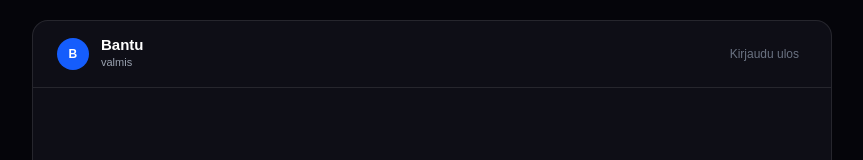
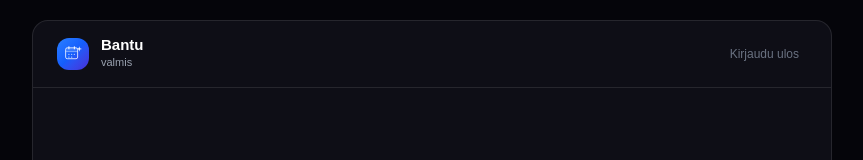
Before and after one commit to Cani41/AI-Calendar, a Next.js app: page /dashboard in a window 1280 px wide. Shown: the top 160 px of the page, without its empty margins (208-1071 px from the left). Built offline with nearby package versions, Linux system fonts and the light colour scheme.

Commit message:
Replace header and avatar logos with BantuAvatar SVG component

```diff
--- a/app/dashboard/page.tsx
+++ b/app/dashboard/page.tsx
@@ -2,6 +2,26 @@
 
 import { useEffect, useRef, useState } from "react";
 import ReactMarkdown from "react-markdown";
+
+function BantuAvatar({ className = "" }: { className?: string }) {
+  return (
+    <div className={`rounded-xl bg-gradient-to-br from-blue-500 via-blue-600 to-indigo-700 flex items-center justify-center flex-none ${className}`}>
+      <svg viewBox="0 0 34 34" fill="none" className="w-[58%] h-[58%]">
+        <rect x="3" y="7" width="22" height="20" rx="3" stroke="white" strokeWidth="1.6" fill="none" strokeOpacity="0.9"/>
+        <rect x="3" y="7" width="22" height="7" rx="3" fill="white" fillOpacity="0.15"/>
+        <line x1="3" y1="14" x2="25" y2="14" stroke="white" strokeWidth="1.4" strokeOpacity="0.5"/>
+        <line x1="9" y1="5" x2="9" y2="9" stroke="white" strokeWidth="1.8" strokeLinecap="round"/>
+        <line x1="19" y1="5" x2="19" y2="9" stroke="white" strokeWidth="1.8" strokeLinecap="round"/>
+        <circle cx="9" cy="19" r="1.3" fill="white" fillOpacity="0.7"/>
+        <circle cx="14" cy="19" r="1.3" fill="white" fillOpacity="0.7"/>
+        <circle cx="19" cy="19" r="1.3" fill="white" fillOpacity="0.7"/>
+        <circle cx="9" cy="24" r="1.3" fill="white" fillOpacity="0.7"/>
+        <circle cx="14" cy="24" r="1.3" fill="white" fillOpacity="0.7"/>
+        <path d="M28 4 L29.1 7.9 L33 9 L29.1 10.1 L28 14 L26.9 10.1 L23 9 L26.9 7.9 Z" fill="white" opacity="0.95"/>
+      </svg>
+    </div>
+  );
+}
 
 type Message = {
   role: "user" | "assistant";
@@ -214,9 +234,7 @@ export default function Dashboard() {
 
         {/* Header */}
         <header className="flex-none px-6 py-4 border-b border-white/10 flex items-center gap-3">
-          <div className="w-8 h-8 rounded-full bg-blue-600 flex items-center justify-center text-xs font-bold tracking-wide">
-            B
-          </div>
+          <BantuAvatar className="w-8 h-8" />
           <div className="flex-1">
             <h1 className="text-[15px] font-semibold leading-none">Bantu</h1>
             <p className="text-[11px] text-gray-400 mt-0.5">{loading ? "kirjoittaa…" : "valmis"}</p>
@@ -249,9 +267,7 @@ export default function Dashboard() {
               className={`flex items-end gap-2 ${msg.role === "user" ? "justify-end" : "justify-start"}`}
             >
               {msg.role === "assistant" && (
-                <div className="flex-none w-7 h-7 rounded-full bg-blue-600 flex items-center justify-center text-[10px] font-bold mb-0.5">
-                  B
-                </div>
+                <BantuAvatar className="w-7 h-7 mb-0.5" />
               )}
 
               <div className={`max-w-[85%] sm:max-w-[72%] text-[14px] leading-relaxed ${
@@ -279,9 +295,7 @@ export default function Dashboard() {
 
           {loading && (
             <div className="flex items-end gap-2 justify-start">
-              <div className="flex-none w-7 h-7 rounded-full bg-blue-600 flex items-center justify-center text-[10px] font-bold mb-0.5">
-                AI
-              </div>
+              <BantuAvatar className="w-7 h-7 mb-0.5" />
               <div className="bg-[#181826] border border-white/8 rounded-[20px] rounded-bl-[4px] px-4 py-3.5 shadow-md">
                 <span className="flex gap-[5px] items-center">
                   <span className="w-1.5 h-1.5 bg-gray-400 rounded-full animate-bounce [animation-delay:0ms]" />
```
